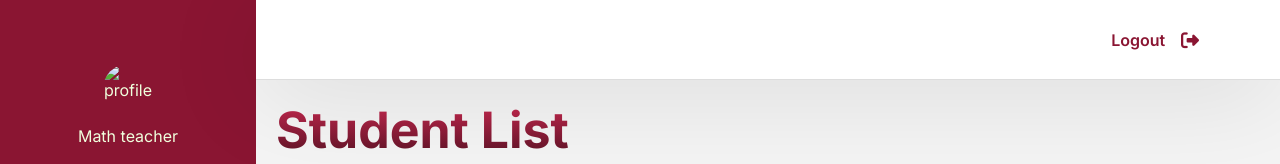
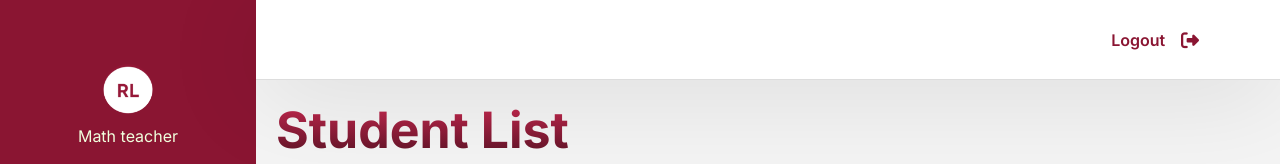
Before and after one commit to MakoTheCode/MidnightMathscapeWeb21, a plain HTML site: page Website & Codes/studentList.html in a window 1280 px wide. Shown: the top 164 px of the page. Drawn offline with Linux system fonts and the light colour scheme; no server answers.

Commit message:
Update studentList.html

```diff
--- a/Website & Codes/studentList.html
+++ b/Website & Codes/studentList.html
@@ -101,7 +101,7 @@
   <div class="container-wrap">
     <div class="-main">
       <div class="main-menu">
-        <img id="profileImage" src="Website & Codes\images\profile logo.PNG" alt="profile" style="width:50px;height:50px;border-radius:50%;display:block;margin:0 auto 12px;">
+        <img id="profileImage" src="images/profile logo.PNG" alt="profile" style="width:50px;height:50px;border-radius:50%;display:block;margin:0 auto 12px;">
              <p>Math teacher</p>
         <div class="main-section">
           <p>Main</p>
```
